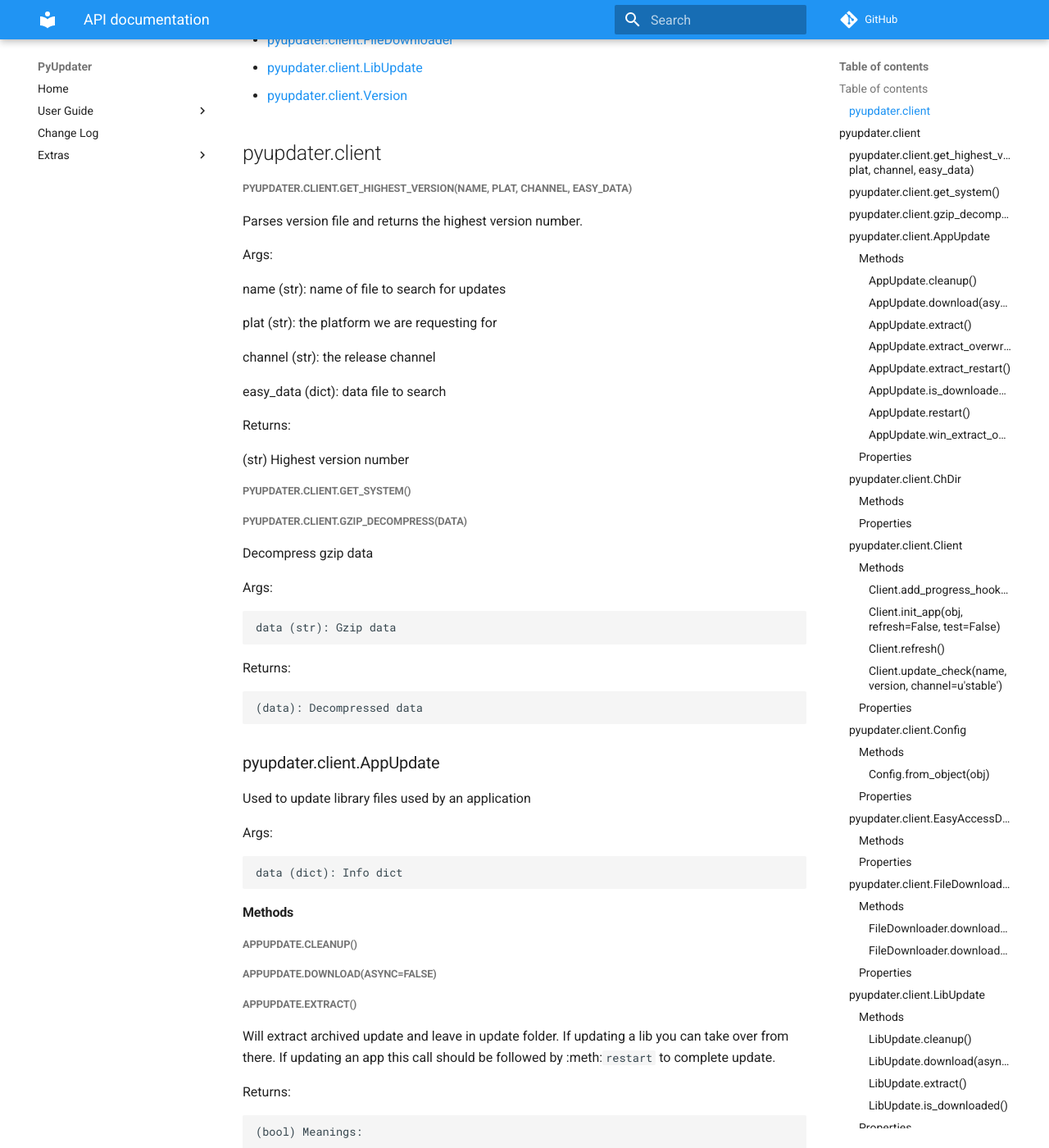
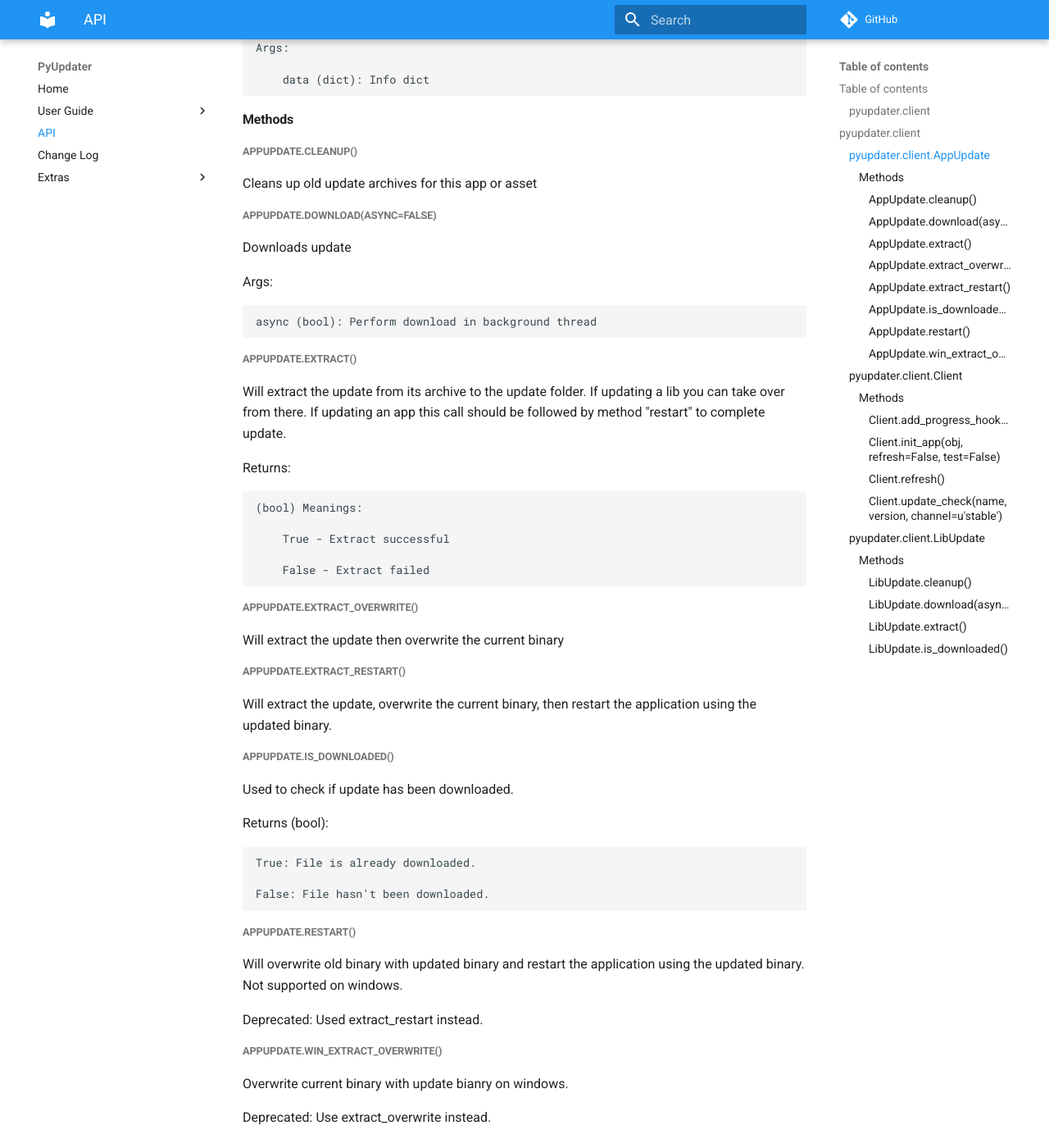
Before and after one commit to Digital-Sapphire/PyUpdater, an MkDocs documentation site: the page built from docs/api.md, in a window 1280 px wide and 1400 px high, scrolled down 509 px. Shown: the whole window at 82% size. Built offline with MkDocs 1.6.1 and Material for MkDocs 9.7.7, drawn with Linux system fonts in a browser that asks for light colours; comment, search, counter and statistics services are not loaded; old or Windows-style settings are respelled for this version of MkDocs; some of the changed text lies outside the part shown.

Commit message:
Clean up api docs

```diff
--- a/docs/api.md
+++ b/docs/api.md
@@ -1,4 +1,4 @@
-# API documentation
+# API
 
 
 
@@ -6,17 +6,9 @@
 
 ### [pyupdater.client](#pyupdaterclient)
 
-* [pyupdater.client.get_highest_version](#pyupdaterclientget_highest_versionname-plat-channel-easy_data)
-* [pyupdater.client.get_system](#pyupdaterclientget_system)
-* [pyupdater.client.gzip_decompress](#pyupdaterclientgzip_decompressdata)
 * [pyupdater.client.AppUpdate](#pyupdaterclientappupdate)
-* [pyupdater.client.ChDir](#pyupdaterclientchdir)
 * [pyupdater.client.Client](#pyupdaterclientclient)
-* [pyupdater.client.Config](#pyupdaterclientconfig)
-* [pyupdater.client.EasyAccessDict](#pyupdaterclienteasyaccessdict)
-* [pyupdater.client.FileDownloader](#pyupdaterclientfiledownloader)
 * [pyupdater.client.LibUpdate](#pyupdaterclientlibupdate)
-* [pyupdater.client.Version](#pyupdaterclientversion)
 
 
 
@@ -25,64 +17,34 @@
 
 
 
-##### pyupdater.client.get_highest_version(name, plat, channel, easy_data)
-
-Parses version file and returns the highest version number.
-
-Args:
-
-   name (str): name of file to search for updates
-
-   plat (str): the platform we are requesting for
-
-   channel (str): the release channel
-
-   easy_data (dict): data file to search
-
-Returns:
-
-   (str) Highest version number
-
-##### pyupdater.client.get_system()
-
-
-
-##### pyupdater.client.gzip_decompress(data)
-
-Decompress gzip data
-
-Args:
-
-    data (str): Gzip data
-
-
-Returns:
-
-    (data): Decompressed data
-
 ### pyupdater.client.AppUpdate
 
-Used to update library files used by an application
+Used to update an application. This object is returned by
+pyupdater.client.Client.update_check
 
-Args:
+    Args:
 
-    data (dict): Info dict
+        data (dict): Info dict
 
 #### Methods
 
 ##### AppUpdate.cleanup()
 
-
+Cleans up old update archives for this app or asset
 
 ##### AppUpdate.download(async=False)
 
+Downloads update
 
+Args:
+
+    async (bool): Perform download in background thread
 
 ##### AppUpdate.extract()
 
-Will extract archived update and leave in update folder.
+Will extract the update from its archive to the update folder.
 If updating a lib you can take over from there. If updating
-an app this call should be followed by :meth:`restart` to
+an app this call should be followed by method "restart" to
 complete update.
 
 Returns:
@@ -95,44 +57,36 @@ Returns:
 
 ##### AppUpdate.extract_overwrite()
 
-Will extract the update then overwrite the current app
+Will extract the update then overwrite the current binary
 
 ##### AppUpdate.extract_restart()
 
-Will extract the update, overwrite the current app,
-then restart the app using the updated binary.
+Will extract the update, overwrite the current binary,
+then restart the application using the updated binary.
 
 ##### AppUpdate.is_downloaded()
 
+Used to check if update has been downloaded.
+
 Returns (bool):
 
-True: File is already downloaded.
+    True: File is already downloaded.
 
-False: File hasn't been downloaded.
+    False: File hasn't been downloaded.
 
 ##### AppUpdate.restart()
 
 Will overwrite old binary with updated binary and
-restart using the updated binary. Not supported on windows.
+restart the application using the updated binary.
+Not supported on windows.
+
+Deprecated: Used extract_restart instead.
 
 ##### AppUpdate.win_extract_overwrite()
 
+Overwrite current binary with update bianry on windows.
 
-
-#### Properties
-
-### pyupdater.client.ChDir
-
-Used as a context manager to step into a directory
-do some work then return to the original directory.
-
-Args:
-
-    path (str): Absolute path to directory you want to change to
-
-#### Methods
-
-#### Properties
+Deprecated: Use extract_overwrite instead.
 
 ### pyupdater.client.Client
 
@@ -154,7 +108,20 @@ Kwargs:
 
 ##### Client.add_progress_hook(cb)
 
+Add a download progress callback function to the list of progress
+hooks.
 
+The function should take a dict. The values of the keys that will be
+available in the dict are below.
+
+total:  Total size of the file to download
+downloaded: The amount of bytes that have been downloaded so far.
+percent_complete: The percentage downloaded so far
+status: Status of download
+
+    Args:
+
+        cb (function):
 
 ##### Client.init_app(obj, refresh=False, test=False)
 
@@ -174,149 +141,58 @@ Kwargs:
 
 ##### Client.refresh()
 
-Will download and verify your version file.
+Will download and verify the version manifest.
 
 ##### Client.update_check(name, version, channel=u'stable')
 
 Checks for available updates
 
-Args:
+    Args:
 
-    name (str): Name of file to update
+        name (str): Name of file to update
 
-    version (str): Current version number of file to update
+        version (str): Current version number of file to update
 
-    channel (str): Release channel
+        channel (str): Release channel
 
-Returns:
+    Returns:
 
-    (updateobject) Meanings:
+        (updateobject) Meanings:
 
-        AppUpdate - Used to update current binary
+            AppUpdate - Used to update current binary
 
-        LibUpdate - Used to update external assets
+            LibUpdate - Used to update external assets
 
-        None - No Updates available
-
-#### Properties
-
-### pyupdater.client.Config
-
-
-
-#### Methods
-
-##### Config.from_object(obj)
-
-Updates the values from the given object
-
-Args:
-
-    obj (instance): Object with config attributes
-
-Objects are classes.
-
-Just the uppercase variables in that object are stored in the config.
-Example usage::
-
-    from yourapplication import default_config
-    app.config.from_object(default_config())
-
-#### Properties
-
-### pyupdater.client.EasyAccessDict
-
-Provides access to dict by pass a specially made key to
-the get method. Default key sep is "*". Example key would be
-updates*mac*1.7.0 would access {"updates":{"mac":{"1.7.0": "hi there"}}}
-and return "hi there"
-
-Kwargs:
-
-    dict_ (dict): Dict you would like easy asses to.
-
-    sep (str): Used as a delimiter between keys
-
-#### Methods
-
-#### Properties
-
-### pyupdater.client.FileDownloader
-
-The FileDownloader object downloads files to memory and
-verifies their hash.  If hash is verified data is either
-written to disk to returned to calling object
-
-Args:
-
-    filename (str): The name of file to download
-
-    urls (list): List of urls to use for file download
-
-Kwargs:
-
-    hexdigest (str): The hash of the file to download
-
-    verify (bool) Meaning:
-
-        True: Verify https connection
-
-        False: Don't verify https connection
-
-#### Methods
-
-##### FileDownloader.download_verify_return()
-
-Downloads file to memory, checks against provided hash
-If matched returns binary data
-
-Returns:
-
-    (data) Meanings:
-
-        Binary data - If hashes match or no hash was given during
-        initialization.
-
-        None - If any verification didn't pass
-
-##### FileDownloader.download_verify_write()
-
-Downloads file then verifies against provided hash
-If hash verfies then writes data to disk
-
-Returns:
-
-    (bool) Meanings:
-
-        True - Hashes match or no hash was given during initialization.
-
-        False - Hashes don't match
-
-#### Properties
+            None - No Updates available
 
 ### pyupdater.client.LibUpdate
 
-Used to update library files used by an application
+Used to update library files used by an application. This object is
+returned by pyupdater.client.Client.update_check
 
-Args:
+    Args:
 
-    data (dict): Info dict
+        data (dict): Info dict
 
 #### Methods
 
 ##### LibUpdate.cleanup()
 
-
+Cleans up old update archives for this app or asset
 
 ##### LibUpdate.download(async=False)
 
+Downloads update
 
+Args:
+
+    async (bool): Perform download in background thread
 
 ##### LibUpdate.extract()
 
-Will extract archived update and leave in update folder.
+Will extract the update from its archive to the update folder.
 If updating a lib you can take over from there. If updating
-an app this call should be followed by :meth:`restart` to
+an app this call should be followed by method "restart" to
 complete update.
 
 Returns:
@@ -329,23 +205,10 @@ Returns:
 
 ##### LibUpdate.is_downloaded()
 
+Used to check if update has been downloaded.
+
 Returns (bool):
 
-True: File is already downloaded.
+    True: File is already downloaded.
 
-False: File hasn't been downloaded.
-
-#### Properties
-
-### pyupdater.client.Version
-
-Normalizes version strings of different types. Examples
-include 1.2, 1.2.1, 1.2b and 1.1.1b
-
-Args:
-
-    version (str): Version number to normalizes
-
-#### Methods
-
-#### Properties
+    False: File hasn't been downloaded.
--- a/mkdocs.yml
+++ b/mkdocs.yml
@@ -14,6 +14,7 @@ pages:
     - Usage | Client | Asset: usage-client-asset.md
     - Upgrading PyUpdater: upgrading.md
     - Create Upload Plugins: create-upload-plugin.md
+- API: api.md
 - Change Log: changelog.md
 - Extras:
     - Data Folder Layout: data-folder-layout.md
--- a/requirements.txt
+++ b/requirements.txt
@@ -1,7 +1,7 @@
 appdirs == 1.4.0
 bsdiff4 == 1.1.4
 certifi >= 2016.8.31
-dsdev-utils >= 0.9.0
+dsdev-utils >= 0.9.2
 ed25519 == 1.4
 pyinstaller >= 3.0
 six == 1.10.0
```
Also changed, not shown: docs/changelog.md (+7 -3 lines), 6 other files.
